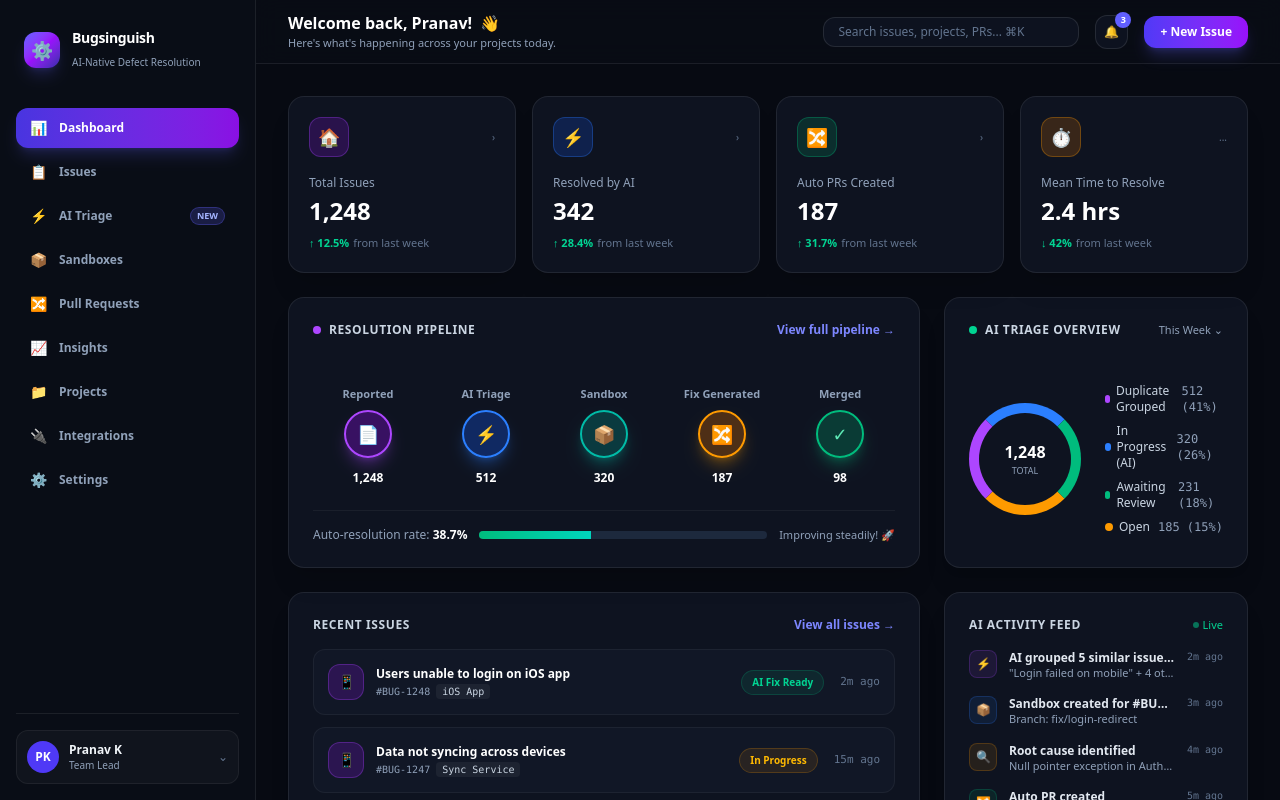
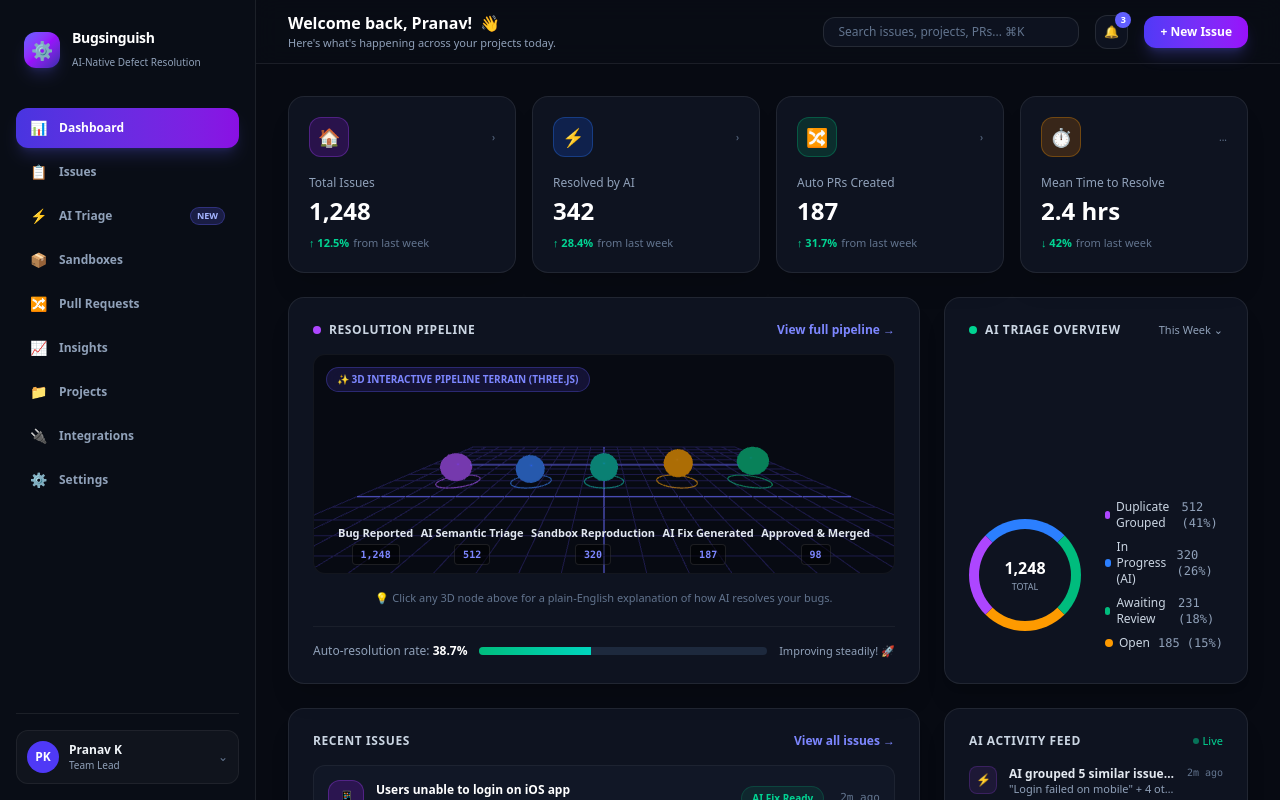
Before and after one commit to Mob-max30/bugsinguish, a SvelteKit app in the folder frontend/: page / in a window 1280 px wide. Shown: the top 800 px of the page. Built offline with nearby package versions, Linux system fonts and the light colour scheme; no server answers.

Commit message:
feat(3d): integrate Three.js animated 3D Resolution Pipeline landscape and plain-English tooltips for non-developers

```diff
--- a/frontend/package.json
+++ b/frontend/package.json
@@ -25,5 +25,9 @@
   "optionalDependencies": {
     "@esbuild/win32-x64": "^0.24.0",
     "@rollup/rollup-win32-x64-msvc": "^4.30.0"
+  },
+  "dependencies": {
+    "@types/three": "^0.185.4",
+    "three": "^0.185.1"
   }
 }
--- /dev/null
+++ b/frontend/src/lib/components/Pipeline3D.svelte
@@ -0,0 +1,166 @@
+<script lang="ts">
+  import { onMount, onDestroy } from 'svelte';
+  import * as THREE from 'three';
+
+  let canvasContainer: HTMLDivElement;
+  let animationFrameId: number;
+  let scene: THREE.Scene;
+  let camera: THREE.PerspectiveCamera;
+  let renderer: THREE.WebGLRenderer;
+  let nodes: THREE.Mesh[] = [];
+
+  let activeTooltip: { title: string; desc: string } | null = null;
+
+  const stageInfos = [
+    { title: 'Step 1: Bug Reported', desc: 'A user or automated script submits a crash log. AI begins instant intake.', count: '1,248' },
+    { title: 'Step 2: AI Semantic Triage', desc: 'High-dimensional vectors scan Neon Postgres to group duplicate issues.', count: '512' },
+    { title: 'Step 3: Sandbox Reproduction', desc: 'An isolated Docker container runs tests on the exact codebase branch.', count: '320' },
+    { title: 'Step 4: AI Fix Generated', desc: 'Gemini 1.5 Pro analyzes crash logs and drafts a 1-click git patch.', count: '187' },
+    { title: 'Step 5: Approved & Merged', desc: 'Human lead approves the PR with 1-click. Raw logs purged for privacy.', count: '98' }
+  ];
+
+  function selectNode(index: number) {
+    activeTooltip = stageInfos[index];
+  }
+
+  onMount(() => {
+    if (!canvasContainer) return;
+
+    const width = canvasContainer.clientWidth;
+    const height = 220;
+
+    // 1. Scene setup
+    scene = new THREE.Scene();
+
+    // 2. Camera setup
+    camera = new THREE.PerspectiveCamera(45, width / height, 0.1, 1000);
+    camera.position.set(0, 2.5, 9);
+    camera.lookAt(0, 0, 0);
+
+    // 3. Renderer setup
+    renderer = new THREE.WebGLRenderer({ antialias: true, alpha: true });
+    renderer.setSize(width, height);
+    renderer.setPixelRatio(Math.min(window.devicePixelRatio, 2));
+    canvasContainer.appendChild(renderer.domElement);
+
+    // 4. Lighting
+    const ambientLight = new THREE.AmbientLight(0xffffff, 0.8);
+    scene.add(ambientLight);
+
+    const pointLight = new THREE.PointLight(0x6366f1, 2, 20);
+    pointLight.position.set(0, 5, 5);
+    scene.add(pointLight);
+
+    // 5. 3D Wireframe Grid Floor
+    const gridHelper = new THREE.GridHelper(18, 20, 0x6366f1, 0x1e1b4b);
+    gridHelper.position.y = -1.2;
+    scene.add(gridHelper);
+
+    // 6. 5 Glowing 3D Pedestal Nodes
+    const colors = [0xa855f7, 0x3b82f6, 0x14b8a6, 0xf59e0b, 0x10b981];
+    const nodeXPositions = [-5.2, -2.6, 0, 2.6, 5.2];
+
+    nodeXPositions.forEach((x, i) => {
+      const geometry = new THREE.IcosahedronGeometry(0.5, 2);
+      const material = new THREE.MeshStandardMaterial({
+        color: colors[i],
+        wireframe: false,
+        roughness: 0.2,
+        metalness: 0.8,
+        emissive: colors[i],
+        emissiveIntensity: 0.4
+      });
+
+      const sphere = new THREE.Mesh(geometry, material);
+      sphere.position.set(x, 0, 0);
+      scene.add(sphere);
+      nodes.push(sphere);
+
+      // Outer ring for node
+      const ringGeo = new THREE.TorusGeometry(0.7, 0.02, 16, 100);
+      const ringMat = new THREE.MeshBasicMaterial({ color: colors[i], transparent: true, opacity: 0.6 });
+      const ring = new THREE.Mesh(ringGeo, ringMat);
+      ring.rotation.x = Math.PI / 2;
+      ring.position.set(x, -0.6, 0);
+      scene.add(ring);
+    });
+
+    // 7. Connecting Beam Lines between nodes
+    const points = nodeXPositions.map(x => new THREE.Vector3(x, 0, 0));
+    const lineGeo = new THREE.BufferGeometry().setFromPoints(points);
+    const lineMat = new THREE.LineBasicMaterial({ color: 0x6366f1, linewidth: 2, transparent: true, opacity: 0.8 });
+    const connectionLine = new THREE.Line(lineGeo, lineMat);
+    scene.add(connectionLine);
+
+    // 8. Animation Loop
+    let clock = new THREE.Clock();
+
+    function animate() {
+      animationFrameId = requestAnimationFrame(animate);
+      const elapsedTime = clock.getElapsedTime();
+
+      // Floating & Rotation animation for nodes
+      nodes.forEach((node, i) => {
+        node.position.y = Math.sin(elapsedTime * 2 + i) * 0.15;
+        node.rotation.y = elapsedTime * 0.8;
+        node.rotation.x = elapsedTime * 0.4;
+      });
+
+      renderer.render(scene, camera);
+    }
+
+    animate();
+
+    const handleResize = () => {
+      if (!canvasContainer) return;
+      const w = canvasContainer.clientWidth;
+      camera.aspect = w / height;
+      camera.updateProjectionMatrix();
+      renderer.setSize(w, height);
+    };
+
+    window.addEventListener('resize', handleResize);
+  });
+
+  onDestroy(() => {
+    if (animationFrameId) cancelAnimationFrame(animationFrameId);
+    if (renderer) renderer.dispose();
+  });
+</script>
+
+<div class="space-y-3">
+  <!-- 3D Canvas Container -->
+  <div class="relative w-full h-[220px] rounded-xl overflow-hidden bg-[#070a12] border border-white/5" bind:this={canvasContainer}>
+    <div class="absolute top-3 left-3 z-10 text-[10px] uppercase font-bold text-indigo-400 bg-indigo-950/60 border border-indigo-500/30 px-2.5 py-1 rounded-full backdrop-blur-md">
+      ✨ 3D Interactive Pipeline Terrain (Three.js)
+    </div>
+
+    <!-- Node Click Selectors -->
+    <div class="absolute bottom-2 inset-x-0 z-10 flex justify-between px-6 text-center">
+      {#each stageInfos as info, i}
+        <button
+          on:click={() => selectNode(i)}
+          class="flex flex-col items-center group transition hover:scale-105"
+        >
+          <span class="text-[11px] font-bold text-slate-200 group-hover:text-indigo-300">{info.title.split(':')[1]}</span>
+          <span class="text-[10px] font-mono font-bold text-indigo-400 bg-black/50 px-2 py-0.5 rounded border border-white/10 mt-0.5">{info.count}</span>
+        </button>
+      {/each}
+    </div>
+  </div>
+
+  <!-- Interactive Non-Developer Tooltip Banner -->
+  {#if activeTooltip}
+    <div class="bg-gradient-to-r from-indigo-950/80 to-purple-950/80 border border-indigo-500/30 p-3.5 rounded-xl space-y-1 backdrop-blur-md transition">
+      <div class="flex items-center justify-between text-xs font-bold text-indigo-300">
+        <span>💡 {activeTooltip.title}</span>
+        <button on:click={() => activeTooltip = null} class="text-slate-500 hover:text-white">✕</button>
+      </div>
+      <p class="text-xs text-slate-200 leading-snug">{activeTooltip.desc}</p>
+    </div>
+  {:else}
+    <div class="text-center text-[11px] text-slate-500 font-medium py-1">
+      💡 Click any 3D node above for a plain-English explanation of how AI resolves your bugs.
+    </div>
+  {/if}
+</div>
--- a/frontend/src/routes/+page.svelte
+++ b/frontend/src/routes/+page.svelte
@@ -2,6 +2,7 @@
   import { onMount } from 'svelte';
   import type { Ticket } from '$lib/types';
   import { fetchTickets } from '$lib/api/client';
+  import Pipeline3D from '$lib/components/Pipeline3D.svelte';
 
   let tickets: Ticket[] = [
     {
@@ -173,12 +174,12 @@
     </div>
   </div>
 
-  <!-- Middle Section: Resolution Pipeline Stepper & AI Triage Donut Overview -->
+  <!-- Middle Section: Resolution Pipeline 3D Stepper & AI Triage Donut Overview -->
   <div class="grid grid-cols-1 lg:grid-cols-3 gap-6">
-    <!-- Resolution Pipeline Stepper (2 Cols) -->
-    <div class="lg:col-span-2 bg-[#0e1320] border border-white/[0.08] rounded-2xl p-6 shadow-xl relative overflow-hidden flex flex-col justify-between">
+    <!-- Resolution Pipeline 3D Stepper (2 Cols) -->
+    <div class="lg:col-span-2 bg-[#0e1320] border border-white/[0.08] rounded-2xl p-6 shadow-xl relative overflow-hidden flex flex-col justify-between space-y-4">
       <div>
-        <div class="flex items-center justify-between mb-6">
+        <div class="flex items-center justify-between mb-4">
           <div class="flex items-center space-x-2">
             <span class="w-2 h-2 rounded-full bg-purple-500"></span>
             <h2 class="text-xs font-extrabold uppercase tracking-wider text-slate-300">Resolution Pipeline</h2>
@@ -186,53 +187,8 @@
           <button class="text-xs font-semibold text-indigo-400 hover:text-indigo-300 transition">View full pipeline →</button>
         </div>
 
-        <!-- 5-Node Glowing Pipeline Stepper -->
-        <div class="grid grid-cols-5 gap-2 text-center py-6 relative">
-          <!-- Node 1 -->
-          <div class="flex flex-col items-center z-10 space-y-2">
-            <div class="text-[11px] font-semibold text-slate-400">Reported</div>
-            <div class="w-12 h-12 rounded-full bg-purple-600/30 border-2 border-purple-500 flex items-center justify-center text-purple-300 text-lg shadow-lg shadow-purple-500/30">
-              📄
-            </div>
-            <div class="text-xs font-bold text-white mt-1">1,248</div>
-          </div>
-
-          <!-- Node 2 -->
-          <div class="flex flex-col items-center z-10 space-y-2">
-            <div class="text-[11px] font-semibold text-slate-400">AI Triage</div>
-            <div class="w-12 h-12 rounded-full bg-blue-600/30 border-2 border-blue-500 flex items-center justify-center text-blue-300 text-lg shadow-lg shadow-blue-500/30">
-              ⚡
-            </div>
-            <div class="text-xs font-bold text-white mt-1">512</div>
-          </div>
-
-          <!-- Node 3 -->
-          <div class="flex flex-col items-center z-10 space-y-2">
-            <div class="text-[11px] font-semibold text-slate-400">Sandbox</div>
-            <div class="w-12 h-12 rounded-full bg-teal-600/30 border-2 border-teal-500 flex items-center justify-center text-teal-300 text-lg shadow-lg shadow-teal-500/30">
-              📦
-            </div>
-            <div class="text-xs font-bold text-white mt-1">320</div>
-          </div>
-
-          <!-- Node 4 -->
-          <div class="flex flex-col items-center z-10 space-y-2">
-            <div class="text-[11px] font-semibold text-slate-400">Fix Generated</div>
-            <div class="w-12 h-12 rounded-full bg-amber-600/30 border-2 border-amber-500 flex items-center justify-center text-amber-300 text-lg shadow-lg shadow-amber-500/30">
-              🔀
-            </div>
-            <div class="text-xs font-bold text-white mt-1">187</div>
-          </div>
-
-          <!-- Node 5 -->
-          <div class="flex flex-col items-center z-10 space-y-2">
-            <div class="text-[11px] font-semibold text-slate-400">Merged</div>
-            <div class="w-12 h-12 rounded-full bg-emerald-600/30 border-2 border-emerald-500 flex items-center justify-center text-emerald-300 text-lg shadow-lg shadow-emerald-500/30">
-              ✓
-            </div>
-            <div class="text-xs font-bold text-white mt-1">98</div>
-          </div>
-        </div>
+        <!-- Three.js 3D Pipeline Canvas Component -->
+        <Pipeline3D />
       </div>
 
       <!-- Auto-resolution Rate Footer -->
@@ -258,7 +214,6 @@
       <!-- Donut & Stats Breakdown -->
       <div class="flex items-center space-x-6 py-2">
         <div class="relative w-28 h-28 shrink-0 flex items-center justify-center">
-          <!-- CSS Donut Circle Ring -->
           <div class="w-full h-full rounded-full border-[10px] border-purple-500 border-t-blue-500 border-r-emerald-500 border-b-amber-500"></div>
           <div class="absolute inset-0 flex flex-col items-center justify-center">
             <span class="text-base font-bold text-white">1,248</span>
```
Also changed, not shown: 1 other file (tests, documents, lock files or other folders).
